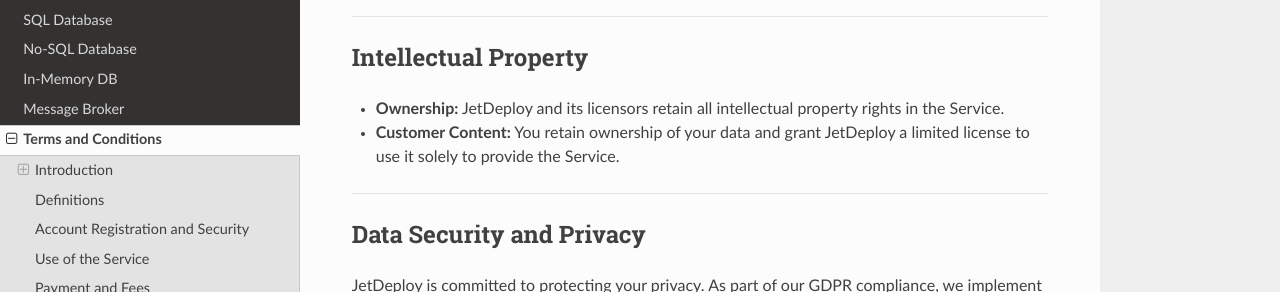
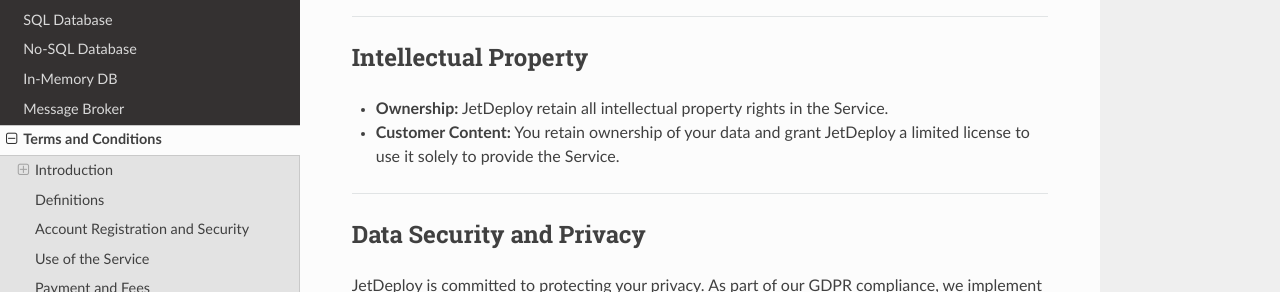
Before and after one commit to jetdeploy/documentation, a Sphinx documentation site: the page built from docs/source/terms-and-conditions.md, in a window 1280 px wide and 900 px high, scrolled down 2009 px. Shown: the part 159-451 px from the top of the window. Built offline with Sphinx 7.4.7 and the Read the Docs theme 3.1.0, drawn with Linux system fonts in a browser that asks for light colours.

Commit message:
Update terms-and-conditions.md

```diff
--- a/docs/source/terms-and-conditions.md
+++ b/docs/source/terms-and-conditions.md
@@ -79,7 +79,7 @@
 
 ## Intellectual Property
 
-- **Ownership:** JetDeploy and its licensors retain all intellectual property rights in the Service.
+- **Ownership:** JetDeploy retain all intellectual property rights in the Service.
 - **Customer Content:** You retain ownership of your data and grant JetDeploy a limited license to use it solely to provide the Service.
 
 ---
```
